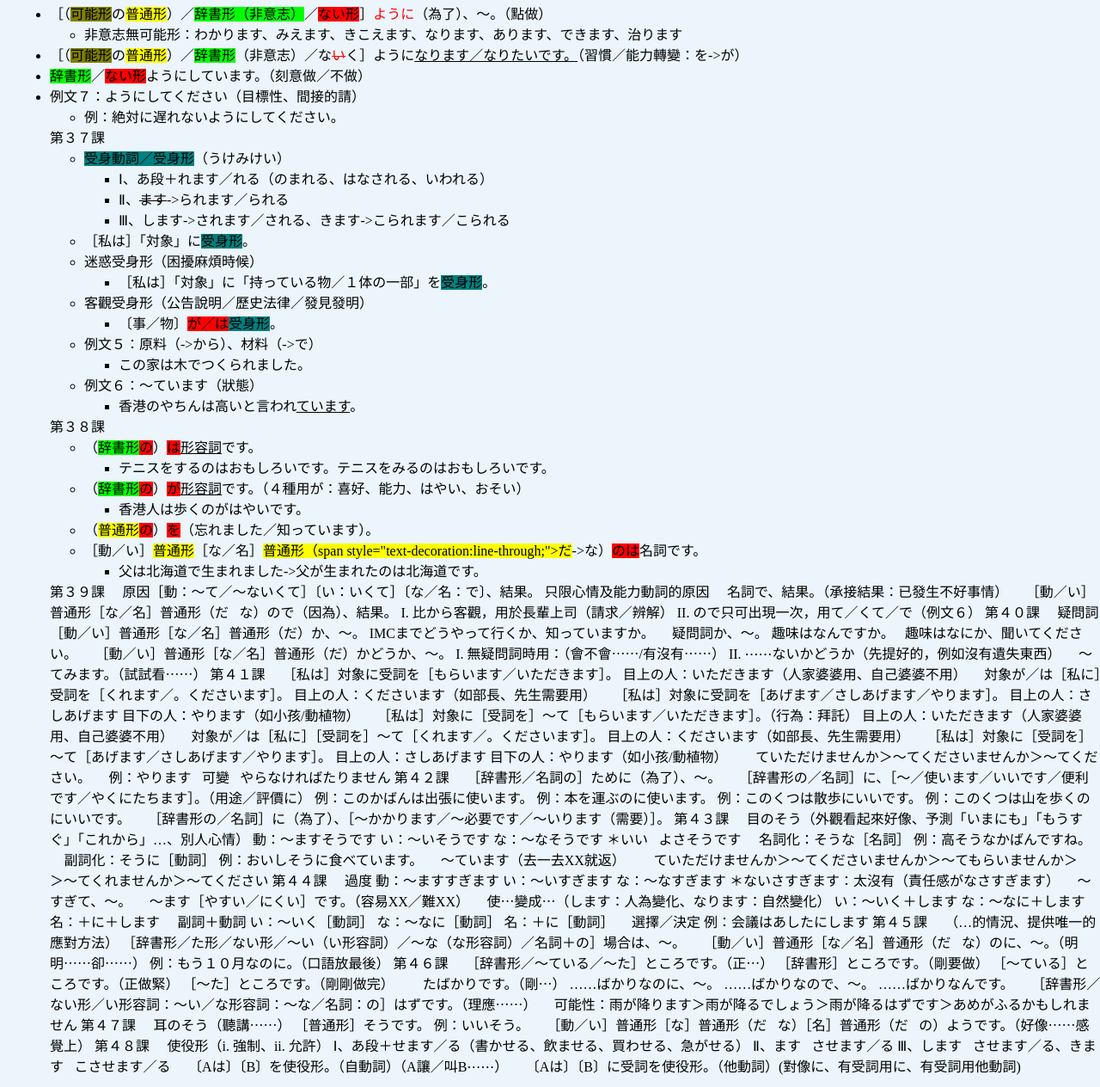
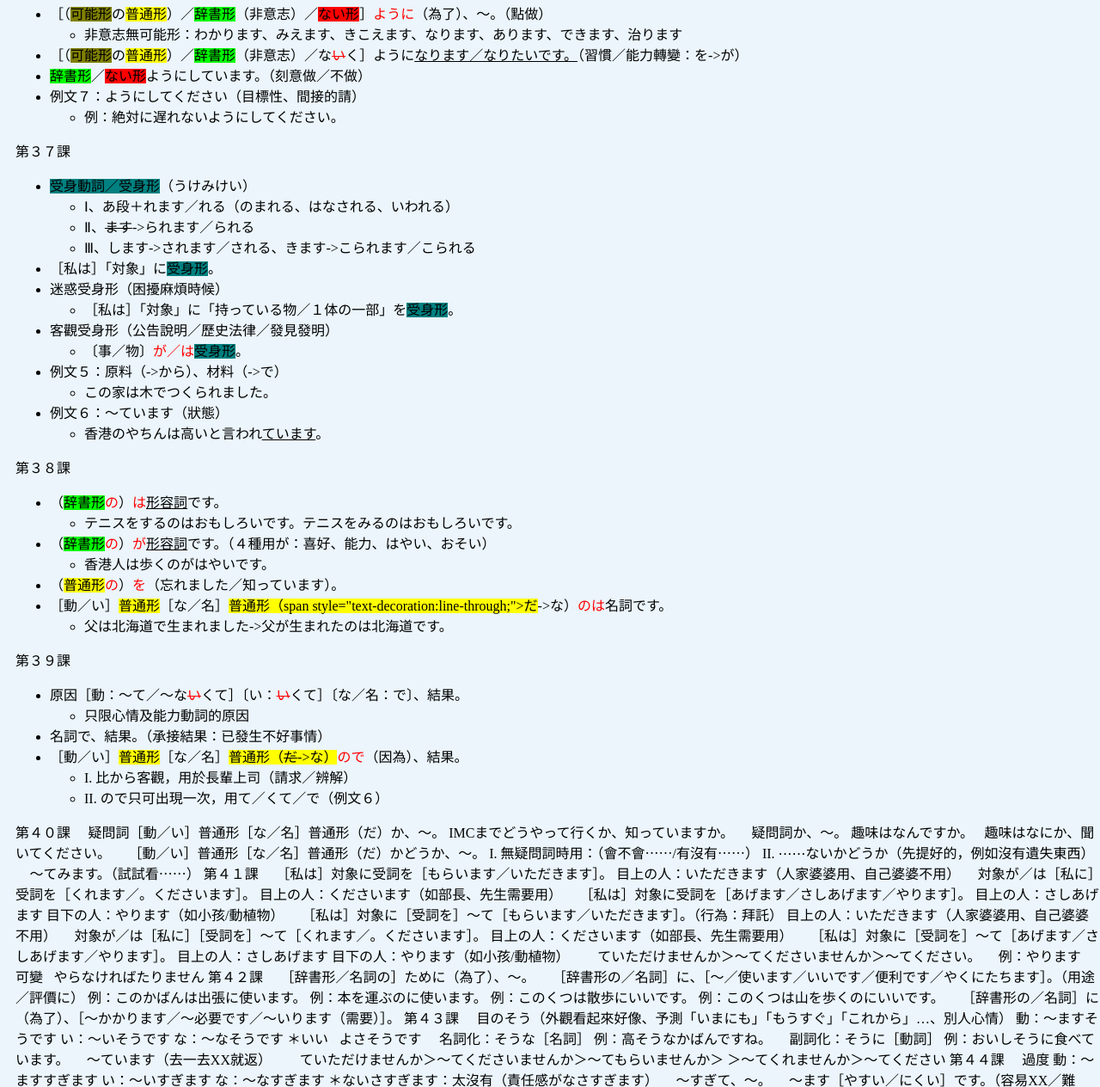
Before and after one commit to ccschan2021/ccschan2021.github.io, a plain HTML site: page grammer.html in a window 1280 px wide. Shown: the part 7536-8800 px from the top of the page at 86% size. Drawn offline with Linux system fonts and the light colour scheme.

Commit message:
Update grammer.html

```diff
--- a/grammer.html
+++ b/grammer.html
@@ -285,12 +285,12 @@ a:active{
 	<ul><li>例：どうしたらいいですか＝どうすればいいですか。</li></ul>
 		<li>名詞<span style="color: red;">なら</span>、〜。（<u>&nbsp;&nbsp;&nbsp;&nbsp;&nbsp;&nbsp;</u>がいいですよ。／<u>&nbsp;&nbsp;&nbsp;&nbsp;&nbsp;&nbsp;</u>がいいと思います。）</li></ul>
 第３６課
-<ul><li>［（<span style="background-color: #808000;">可能形</span>の<span style="background-color: yellow;">普通形</span>）／<span style="background-color: #00FF00;">辞書形（非意志）</span>／<span style="background-color: red;">ない形</span>］<span style="color: red;">ように</span>（為了）、～。（點做）</li>
+<ul><li>［（<span style="background-color: #808000;">可能形</span>の<span style="background-color: yellow;">普通形</span>）／<span style="background-color: #00FF00;">辞書形</span>（非意志）／<span style="background-color: red;">ない形</span>］<span style="color: red;">ように</span>（為了）、～。（點做）</li>
 	<ul><li>非意志無可能形：わかります、みえます、きこえます、なります、あります、できます、治ります</li></ul>
 	<li>［（<span style="background-color: #808000;">可能形</span>の<span style="background-color: yellow;">普通形</span>）／<span style="background-color: #00FF00;">辞書形</span>（非意志）／な<span style="color: red;"><span style="text-decoration:line-through;">い</span></span>く］ように<u>なります／なりたいです。</u>（習慣／能力轉變：を->が）</li>
 	<li><span style="background-color: #00FF00;">辞書形</span>／<span style="background-color: red;">ない形</span>ようにしています。（刻意做／不做）</li>
 	<li>例文７：ようにしてください（目標性、間接的請）</li>
-	<ul><li>例：絶対に遅れないようにしてください。</li></ul>
+	<ul><li>例：絶対に遅れないようにしてください。</li></ul></ul>
 第３７課
 	<ul><li><span style="background-color: #008080;">受身動詞／受身形</span>（うけみけい）</li>
 	<ul><li>Ⅰ、あ段＋れます／れる（のまれる、はなされる、いわれる）</li>
@@ -300,26 +300,26 @@ a:active{
 	<li>迷惑受身形（困擾麻煩時候）</li>
 		<ul><li>［私は］「対象」に「持っている物／１体の一部」を<span style="background-color: #008080;">受身形</span>。</li></ul>
 	<li>客觀受身形（公告說明／歷史法律／發見發明）</li>
-	<ul><li>〔事／物〕<span style="background-color: red;">が／は</span><span style="background-color: #008080;">受身形</span>。</li></ul>
+	<ul><li>〔事／物〕<span style="color: red;">が／は</span><span style="background-color: #008080;">受身形</span>。</li></ul>
 	<li>例文５：原料（->から）、材料（->で）</li>
 	<ul><li>この家は木でつくられました。</li></ul>
 	<li>例文６：〜ています（狀態）</li>
 	<ul><li>香港のやちんは高いと言われ<u>ています</u>。</li></ul></ul>
 第３８課
-	<ul><li>（<span style="background-color: #00FF00;">辞書形</span><span style="background-color: red;">の</span>）<span style="background-color: red;">は</span><u>形容詞</u>です。</li>
+	<ul><li>（<span style="background-color: #00FF00;">辞書形</span><span style="color: red;">の</span>）<span style="color: red;">は</span><u>形容詞</u>です。</li>
 	<ul><li>テニスをするのはおもしろいです。テニスをみるのはおもしろいです。</li></ul>
-		<li>（<span style="background-color: #00FF00;">辞書形</span><span style="background-color: red;">の</span>）<span style="background-color: red;">が</span><u>形容詞</u>です。（４種用が：喜好、能力、はやい、おそい）</li>
+		<li>（<span style="background-color: #00FF00;">辞書形</span><span style="color: red;">の</span>）<span style="color: red;">が</span><u>形容詞</u>です。（４種用が：喜好、能力、はやい、おそい）</li>
 	<ul><li>香港人は歩くのがはやいです。</li></ul>
-		<li>（<span style="background-color: yellow;">普通形</span><span style="background-color: red;">の</span>）<span style="background-color: red;">を</span>（忘れました／知っています）。</li>
-		<li>［動／い］<span style="background-color: yellow;">普通形</span>［な／名］<span style="background-color: yellow;">普通形（span style="text-decoration:line-through;">だ</span>->な）</span><span style="background-color: red;">のは</span>名詞です。</li>
+		<li>（<span style="background-color: yellow;">普通形</span><span style="color: red;">の</span>）<span style="color: red;">を</span>（忘れました／知っています）。</li>
+		<li>［動／い］<span style="background-color: yellow;">普通形</span>［な／名］<span style="background-color: yellow;">普通形（span style="text-decoration:line-through;">だ</span>->な）</span><span style="color: red;">のは</span>名詞です。</li>
 	<ul><li>父は北海道で生まれました->父が生まれたのは北海道です。</li></ul></ul>
 第３９課
-	原因［動：〜て／〜ないくて］〔い：いくて］〔な／名：で〕、結果。
-只限心情及能力動詞的原因
-	名詞で、結果。（承接結果：已發生不好事情）
-	［動／い］普通形［な／名］普通形（だな）ので（因為）、結果。
-I.	比から客觀，用於長輩上司（請求／辨解）
-II.	ので只可出現一次，用て／くて／で（例文６）
+<ul><li>原因［動：〜て／〜な<span style="color: red;"><span style="text-decoration:line-through;">い</span></span>くて］〔い：<span style="color: red;"><span style="text-decoration:line-through;">い</span></span>くて］〔な／名：で〕、結果。</li>
+	<ul><li>只限心情及能力動詞的原因</li></ul>
+	<li>名詞で、結果。（承接結果：已發生不好事情）</li>
+	<li>［動／い］<span style="background-color: yellow;">普通形</span>［な／名］<span style="background-color: yellow;">普通形（<span style="text-decoration:line-through;">だ</span>->な）</span><span style="color: red;">ので</span>（因為）、結果。</li>
+	<ul><li>I.	比から客觀，用於長輩上司（請求／辨解）</li>
+		<li>II.	ので只可出現一次，用て／くて／で（例文６）</li></ul></ul>
 第４０課
 	疑問詞［動／い］普通形［な／名］普通形（だ）か、〜。
 IMCまでどうやって行くか、知っていますか。
```
